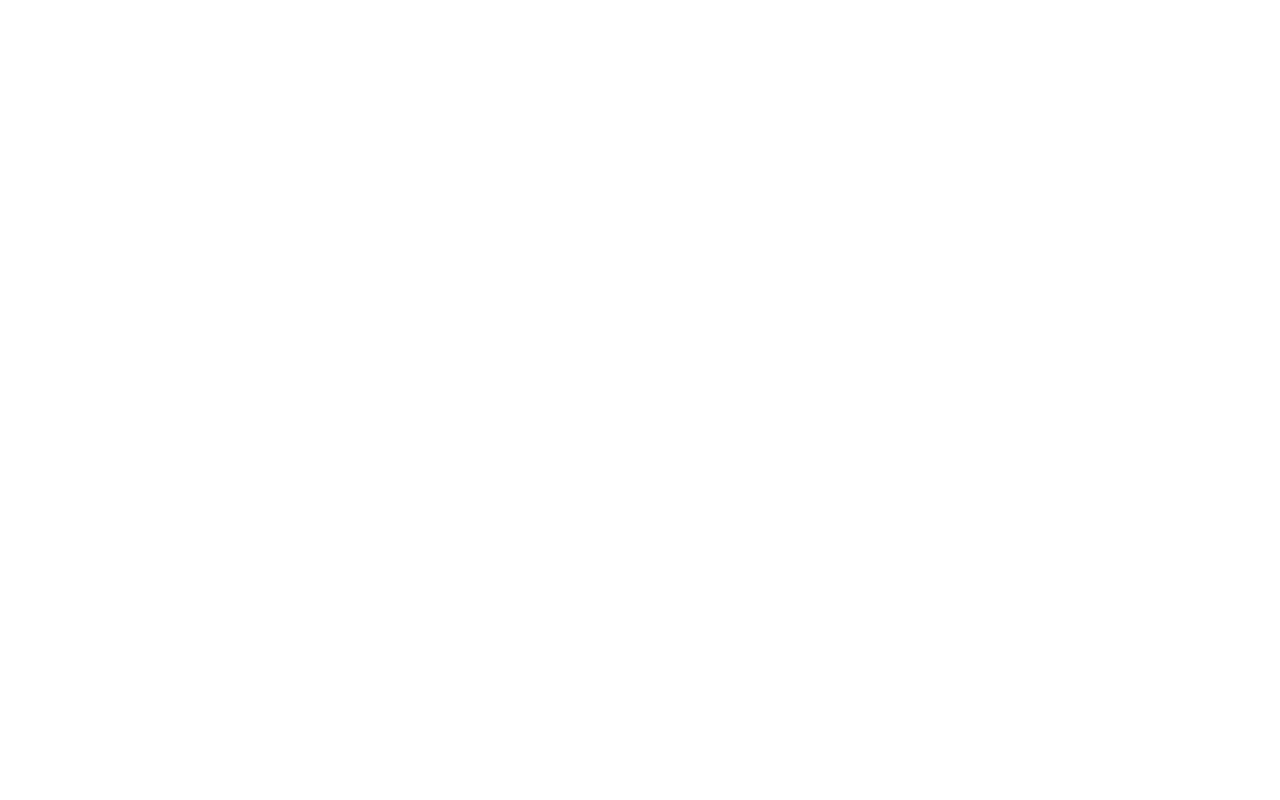
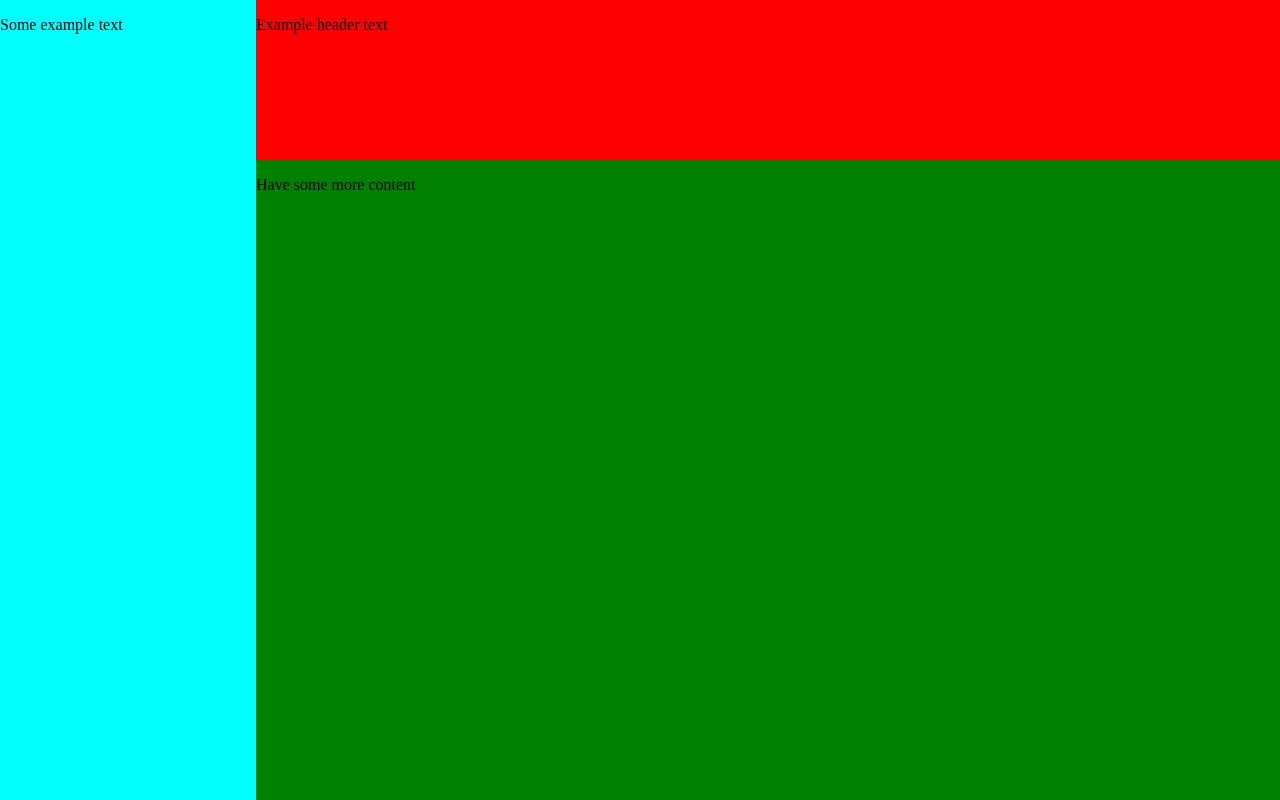
Before and after one commit to WhiteLanterns/odin-dashboard, a plain HTML site: page index.html in a window 1280 px wide. Drawn offline with Linux system fonts and the light colour scheme.

Commit message:
Aligned main grids

```diff
--- a/index.html
+++ b/index.html
@@ -10,7 +10,15 @@
 </head>
 
 <body>
-
+    <div class="navbar-container">
+        <p>Some example text</p>
+    </div>
+    <div class="header-container">
+        <p>Example header text</p>
+    </div>
+    <div class="content-container">
+        <p>Have some more content</p>
+    </div>
 </body>
 
 </html>
--- a/style.css
+++ b/style.css
@@ -0,0 +1,33 @@
+:root {
+    width: 100vw;
+    height: 100vh;
+}
+
+html,
+body {
+    width: 100%;
+    height: 100%;
+    margin: 0px;
+}
+
+body {
+    display: grid;
+    grid-template: 1fr 4fr / 1fr 4fr;
+}
+
+.navbar-container {
+    display: flex;
+    background-color: aqua;
+    grid-area: 1 / 1 / 3 / 1;
+}
+
+.header-container {
+    display: flex;
+    background-color: red;
+    grid-area: 1 / 2 / 1 / 3;
+}
+
+.content-container {
+    background-color: green;
+    grid-area: 2 / 2 / 3 / 3;
+}
```
